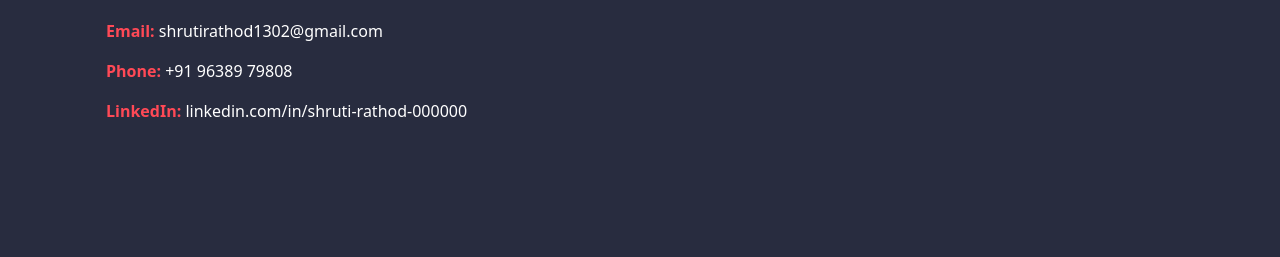
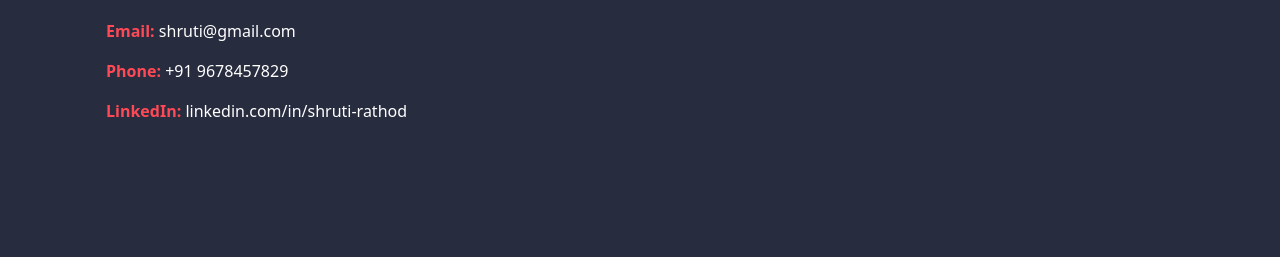
Before and after one commit to ShrutiRathod13/Portfolio, a plain HTML site: page index.html in a window 1280 px wide. Shown: the part 356-613 px from the top of the page. Drawn offline with nearby package versions, Linux system fonts and the light colour scheme.

Commit message:
Updated content

```diff
--- a/index.html
+++ b/index.html
@@ -137,17 +137,16 @@
                             <li class="mb-3">
                                 <strong>Email: </strong>
                                 <a href="mailto:shrutirathod1302@gmail.com"
-                                    class="text-decoration-none text-white">shrutirathod1302@gmail.com</a>
+                                    class="text-decoration-none text-white">shruti@gmail.com</a>
                             </li>
                             <li class="mb-3">
                                 <strong>Phone: </strong>
-                                <a href="tel:+919638979808" class="text-decoration-none text-white">+91 96389
-                                    79808</a>
+                                <a href="tel:+919678457829" class="text-decoration-none text-white">+91 9678457829</a>
                             </li>
                             <li class="mb-3">
                                 <strong>LinkedIn: </strong>
-                                <a href="https://www.linkedin.com/in/shruti-rathod-000000"
-                                    class="text-decoration-none text-white">linkedin.com/in/shruti-rathod-000000</a>
+                                <a href="https://www.linkedin.com/in/shruti-rathod"
+                                    class="text-decoration-none text-white">linkedin.com/in/shruti-rathod</a>
                             </li>
                         </ul>
                     </div>
```
